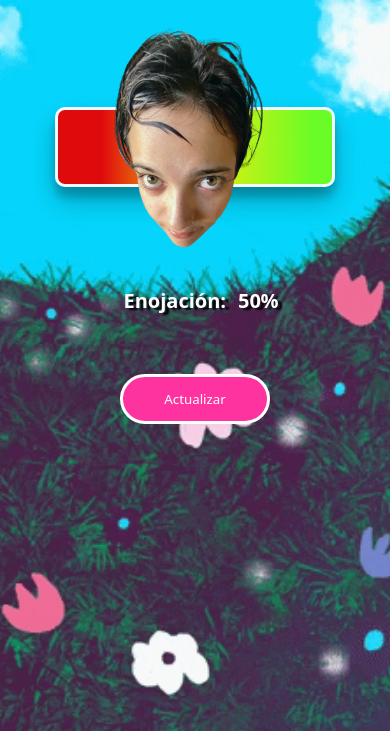
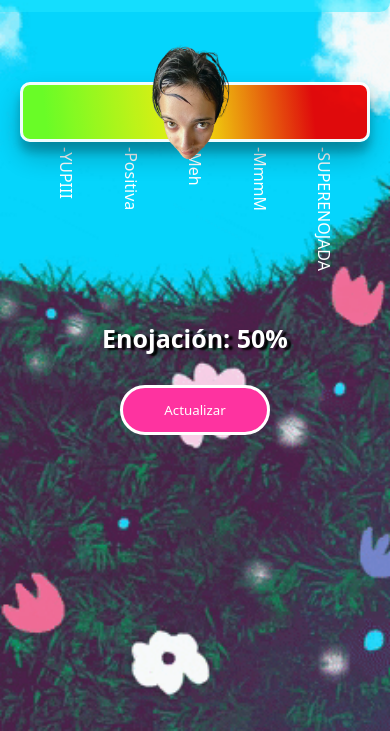
Before and after one commit to Nahuelsin/juanometro, a plain HTML site: page index.html in a window 390 px wide. Shown: the part 113-844 px from the top of the page. Drawn offline with Linux system fonts and the light colour scheme; a web font is replaced by a local one.

Commit message:
Update responsive y algunas boludeces mas

```diff
--- a/css/estilos.css
+++ b/css/estilos.css
@@ -26,11 +26,12 @@ header{
     align-items: center;
     justify-content: center;
     width: 100%;
-    height: 100px;
+    height: 125px;
     background-color: rgba(37, 254, 243, 0.311);
     border-end-end-radius: 30px;
 }
-p{
+header p{
+    text-indent: 10%;
     font-family: "Boldonse", system-ui;
     font-weight: 400;
     font-size: 30px;
@@ -41,7 +42,7 @@ p{
 }
 
   .slider p {
-    margin-block-start: 70px;
+    padding-inline: 100px;
     font-family: "Boldonse", system-ui;
     font-weight: 400;
     font-size: 30px;
@@ -52,7 +53,7 @@ p{
   }
 
   .slider .input {
-   margin-block-start: 25px;
+   margin-block-start: 40px;
    border-radius: 50px;
    height: 60px;
    width: 200px;
@@ -81,12 +82,13 @@ p{
 }
 
 .juanometro {
+    z-index: 1;
     border: 3px solid white;
     box-shadow: rgba(0, 0, 0, 0.25) 0px 14px 28px, rgba(0, 0, 0, 0.22) 0px 10px 10px;
     border-radius: 10px;
     -webkit-appearance: none;
     appearance: none;
-    background: linear-gradient(90deg,rgba(235, 0, 0, 1) 16%, rgba(255, 238, 3, 1) 51%, rgba(111, 255, 28, 1) 93%);
+    background: linear-gradient(264deg,rgba(235, 0, 0, 1) 16%, rgba(255, 238, 3, 1) 51%, rgba(111, 255, 28, 1) 93%);
     display: flex;
     width: 80%;
     height: 80px;
@@ -110,12 +112,27 @@ p{
     background-repeat: no-repeat;
     cursor: pointer;
   }
+  datalist {
+    display: flex;
+    color: white;
+    font-family: "Boldonse", system-ui;
+    flex-direction: column;
+    justify-content: space-between;
+    padding-inline-start: 10px;
+    writing-mode: vertical-lr;
+    width: 60%;
+  }
+
+  option {
+    padding: 0;
+  }
+
 
 /* media querys */
 
   @media screen and (max-width:768px) {
     body{
-      height: 100vh;
+      height:100vh;
       background-image: url(../imgs/fondo.gif);
       background-repeat: no-repeat;
       background-size: cover;
@@ -126,32 +143,66 @@ p{
     background-color: rgba(37, 232, 254, 0.47);
     border-end-end-radius: 10px;
   }
+  .slidercontainer{
+    margin-block-start: 50px;
+  }
 
-  p{
+  header p{
     display: flex   ;
     text-indent: 10%;
     justify-content: center;
     align-items: center;
-    font-size: 20px;
+    font-size: 25px;
     font-style: normal;
     font-weight: bold;
     text-shadow: 4px 2px 2px black;
   }
   .slider p {
-    margin-block-start: 100px;
+    padding-inline: 5px;
+    margin-block-start: 50px;
     font-family: "Boldonse", system-ui;
-    font-size: 20px;
+    font-size: 25px;
     font-style: normal;
     color: white;
     font-weight: bold;
     text-shadow: 4px 2px 2px black;
   }
-  #demo{
-    padding-inline-start: 20px;
-  }
   .slider .input{
-    margin-block-start: 60px;
+    margin-block-start: 30px;
     height: 50px;
     width: 150px;
   }
+
+  .juanometro {
+    border: 3px solid white;
+    box-shadow: rgba(0, 0, 0, 0.25) 0px 14px 28px, rgba(0, 0, 0, 0.22) 0px 10px 10px;
+    border-radius: 10px;
+    -webkit-appearance: none;
+    appearance: none;
+    background: linear-gradient(264deg,rgba(235, 0, 0, 1) 16%, rgba(255, 238, 3, 1) 51%, rgba(111, 255, 28, 1) 93%);
+    display: flex;
+    width: 100%;
+    height: 60px;
+    outline: none;
+    opacity: 0.95;
+    -webkit-transition: .2s;
+    transition: opacity .3s;
+}
+.juanometro::-webkit-slider-thumb {
+  -webkit-appearance: none;
+  appearance: none;
+  height: 140px;
+  width: 130px;
+  background: url(../imgs/ba28dace-c059-45ea-b1d5-fe07c9e94904-removebg-preview.png);
+  background-size: cover;
+  background-repeat: no-repeat;
+  cursor: pointer;
+}
+datalist {
+  font-family: "Boldonse", system-ui;
+  padding-inline-start: 5px;
+  writing-mode: vertical-lr;
+  width: 80%;
+}
+
   }
--- a/index.html
+++ b/index.html
@@ -19,7 +19,14 @@
                 <div class="slidercontainer">
                     <input type="range" class="juanometro" id="juanometro" name="juanometro" id="juanometro" min="1" max="100" value="50">
                 </div>
-                <p>Enojación: <span id="demo" class="range"> </span>%</p>
+                <datalist id="values">
+                    <option value="0" label="-YUPIII"></option>
+                    <option value="25" label="-Positiva"></option>
+                    <option value="50" label="-Meh"></option>
+                    <option value="75" label="-MmmM"></option>
+                    <option value="100" label="-SUPERENOJADA"></option>
+                  </datalist>
+                <p>Enojación: <span id="demo" class="range"></span>%</p>
                 <button type="submit" class="input" id="btn">Actualizar</button>
             </form>
         </section>
--- a/js/code.js
+++ b/js/code.js
@@ -1,7 +1,22 @@
-var slider = document.getElementById("juanometro");
-var output = document.getElementById("demo");
-output.innerHTML = slider.value;
+function myGlobal(){
+  let slider = document.getElementById("juanometro");
+  let output = document.getElementById("demo");
+  output.innerHTML = slider.value;
+
+}
 
 slider.oninput = function() {
   output.innerHTML = this.value;
 }
+
+
+function adjustRange(){
+      var screen_Width = window.innerWidth;
+
+      if (screen_Width <= 768) {
+        var range = document.getElementById("juanometro").value;
+        console.log(range)
+        range.style.range(newMin, newMax);
+      }
+
+}
```
